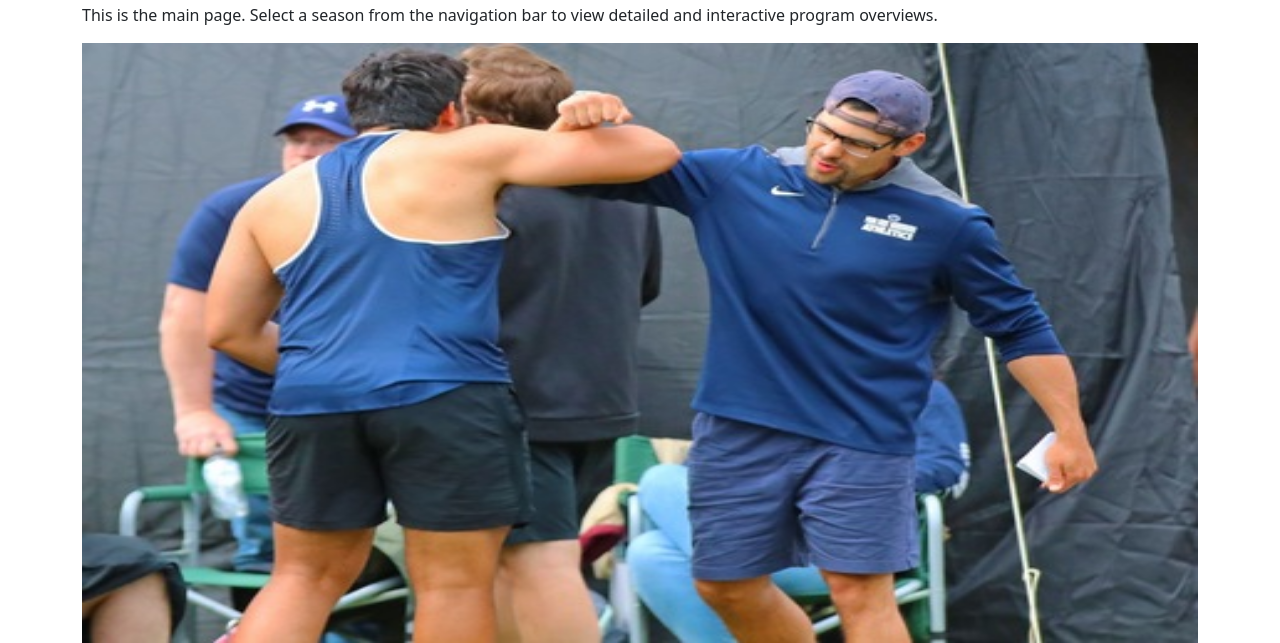
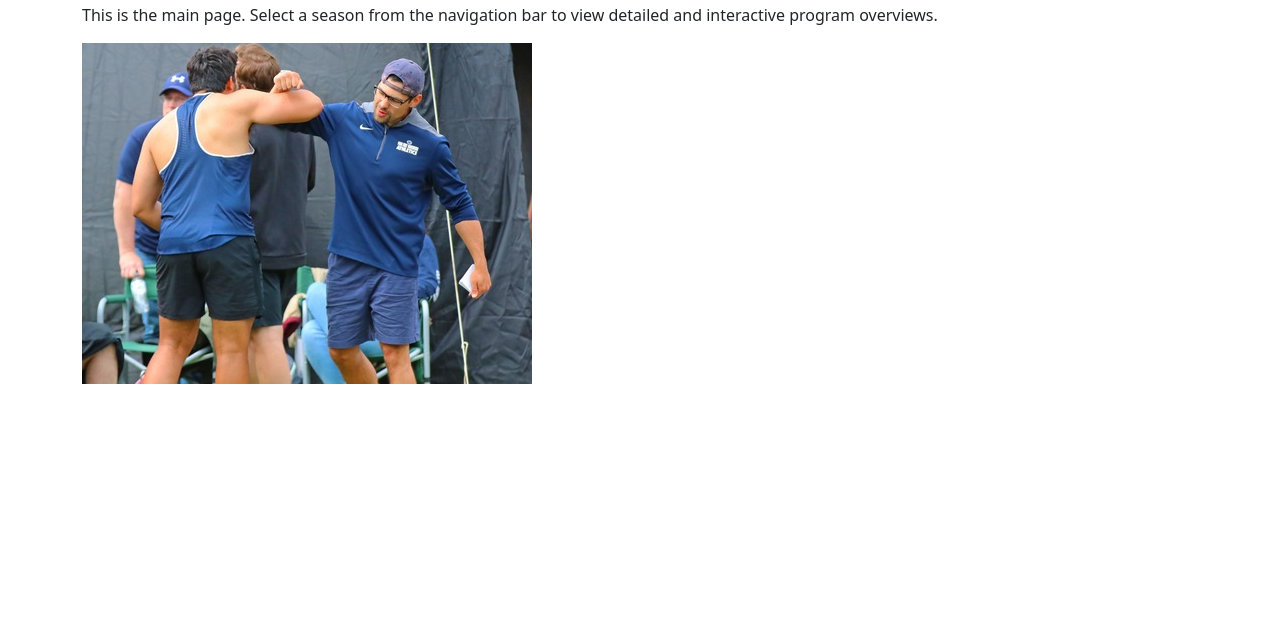
Before and after one commit to hernandezj1/psharris, a plain HTML site: page index.html in a window 1280 px wide. Shown: the part 194-837 px from the top of the page. After the commit the page ends 800 px from the top, so only its background shows below. Drawn offline with nearby package versions, Linux system fonts and the light colour scheme.

Commit message:
Update index.html

```diff
--- a/index.html
+++ b/index.html
@@ -40,7 +40,7 @@
     <div class="container mt-4">
         <h1>Welcome to Penn State Harrisburg CC & TF programs page</h1>
         <p>This is the main page. Select a season from the navigation bar to view detailed and interactive program overviews.</p>
-        <img src="images/Hart.jpg" alt="Head Coach Hart with athlete warming up" width="100%" height="600">
+        <img src="images/Hart.jpg" alt="Head Coach Hart with athlete warming up">
     </div>
 
     <!-- Bootstrap JS -->
```
